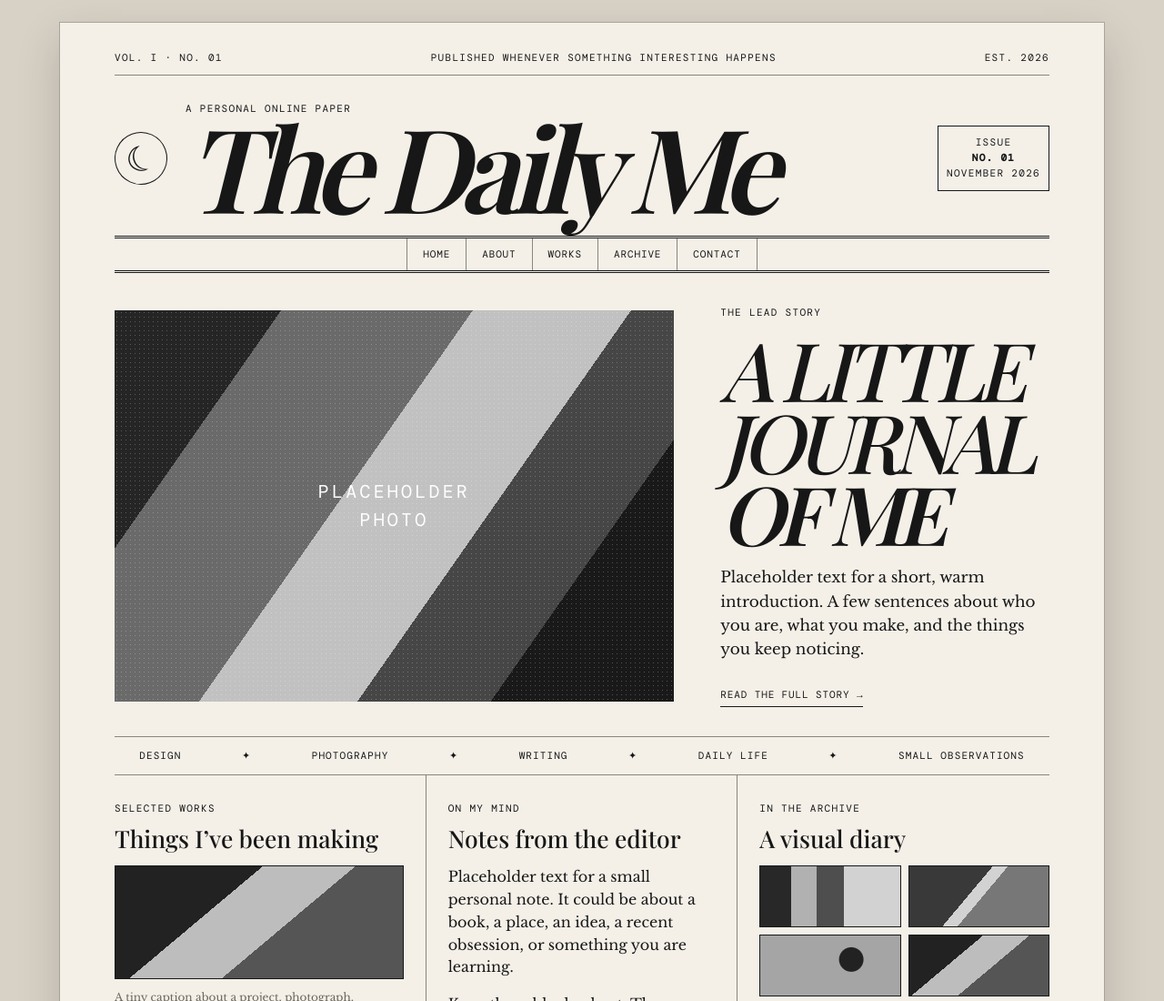
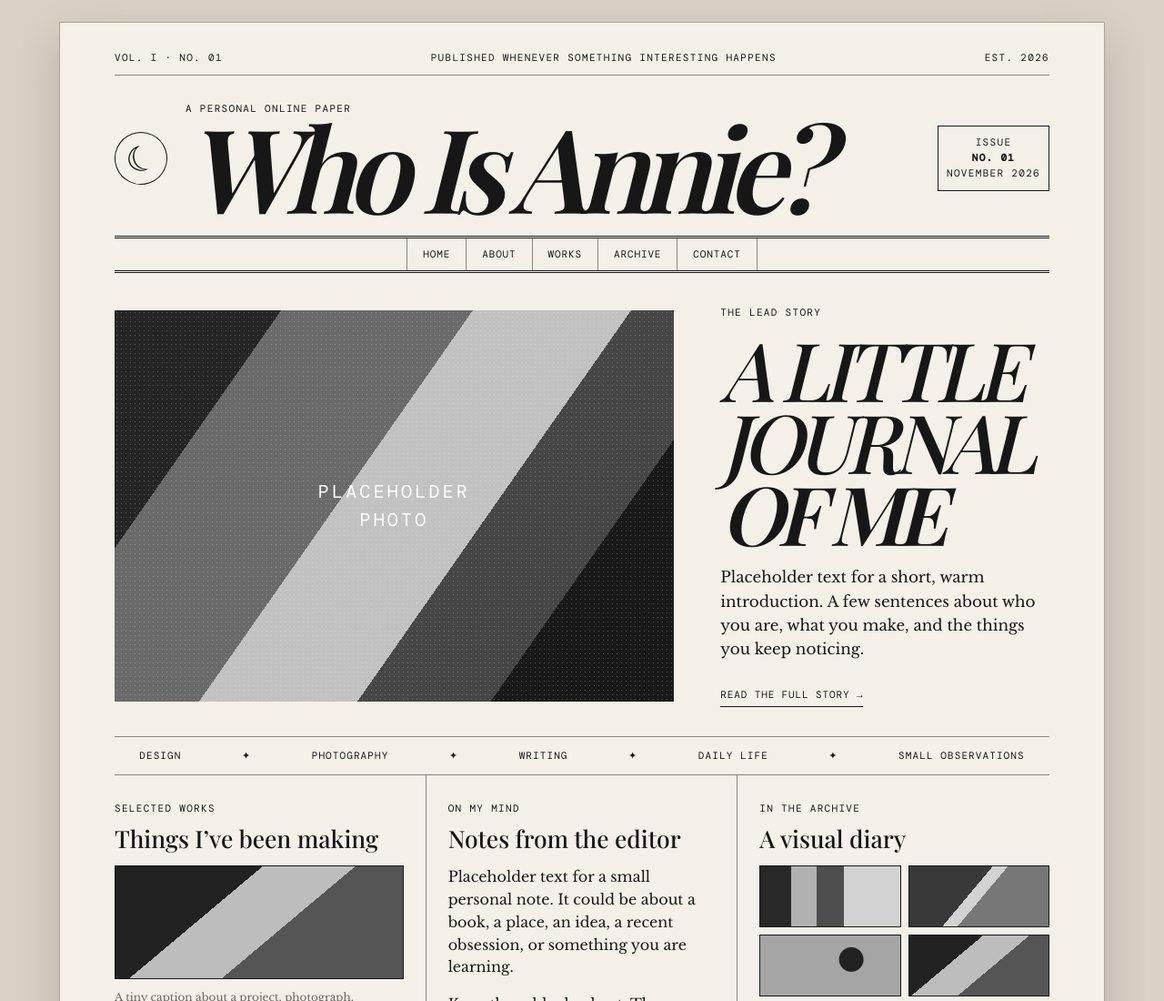
Before and after one commit to a-arditi/a-arditi.github.io, a plain HTML site: page index.html in a window 1280 px wide. Shown: the top 1100 px of the page at 91% size. Drawn offline with nearby package versions, Linux system fonts and the light colour scheme; a web font is replaced by a local one.

Commit message:
Update index.html

```diff
--- a/index.html
+++ b/index.html
@@ -425,7 +425,7 @@
 
         <div>
           <div class="tiny">A personal online paper</div>
-          <h1>The Daily Me</h1>
+          <h1>Who Is Annie?</h1>
         </div>
 
         <div class="issue tiny">
```
